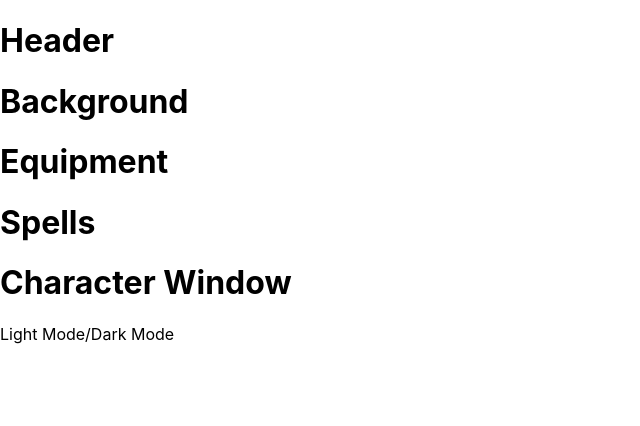
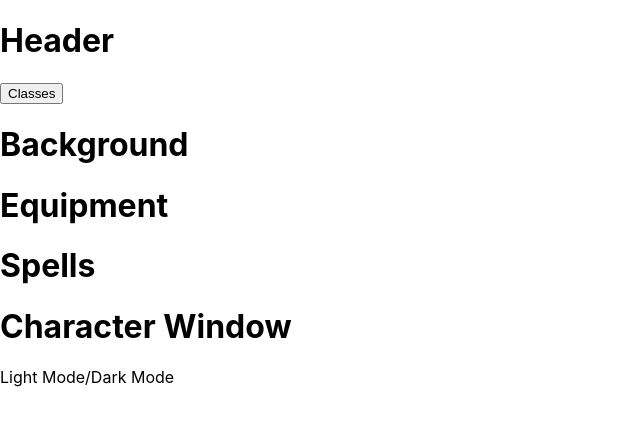
Before and after one commit to gautamcollab/pathfinder, a React (Create React App) app: page / in a window 1280 px wide. Shown: the top 426 px of the page, without its empty margins (0-640 px from the left). Built offline with nearby package versions, Linux system fonts and the light colour scheme; no server answers.

Commit message:
added class button

```diff
--- a/src/Components/Class.js
+++ b/src/Components/Class.js
@@ -5,7 +5,7 @@ function Class({className}){
     const { name } = className
     return(
         <div>
-            <li>{name}</li>
+            <ul>{name}</ul>
         </div>
     )
 }
--- a/src/Components/ClassContainer.js
+++ b/src/Components/ClassContainer.js
@@ -3,6 +3,7 @@ import Class from "./Class";
 
 function ClassContainer(){
     const [charClass, setCharClass] = useState([])
+    const [charDesc, setCharDesc] = useState([])
 
 
    useEffect(() => {
@@ -12,9 +13,10 @@ function ClassContainer(){
            }
            )
            let res = await req.json()
-           console.log(res)
            setCharClass(res.results)
-       })()
+           console.log(res.results)
+
+        })()
    }, [])
 
 
--- a/src/Components/Homepage.js
+++ b/src/Components/Homepage.js
@@ -1,5 +1,4 @@
 import React from 'react'
-import Class from './Class'
 import ClassContainer from './ClassContainer'
 import Background from './Background'
 import Spells from './Spells'
@@ -13,7 +12,7 @@ function Homepage() {
             <h1>Header</h1>
         </div>
         <div>
-            <ClassContainer />
+            <button>Classes</button>
         </div>
         <div>
             <Background />
```
